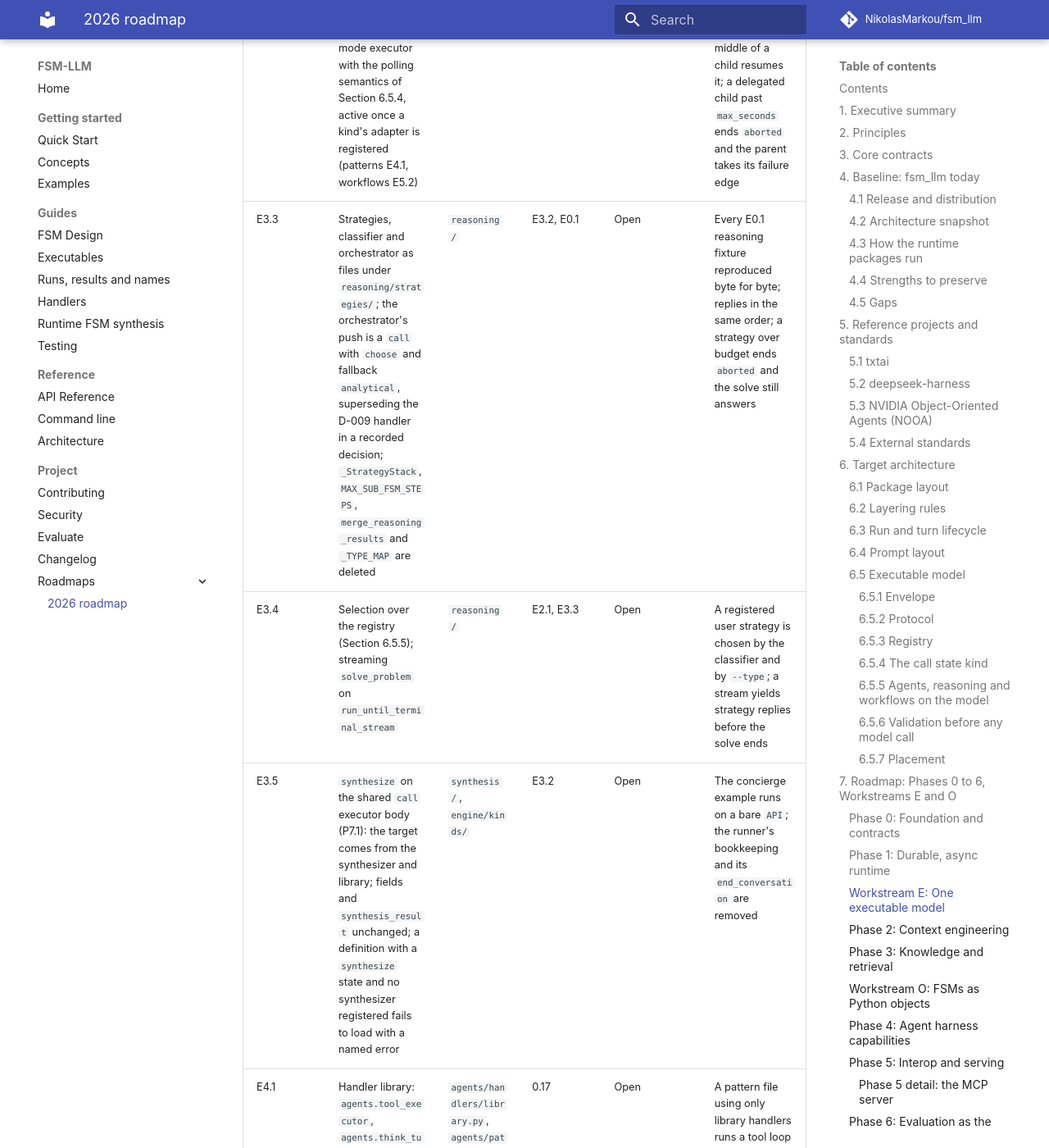
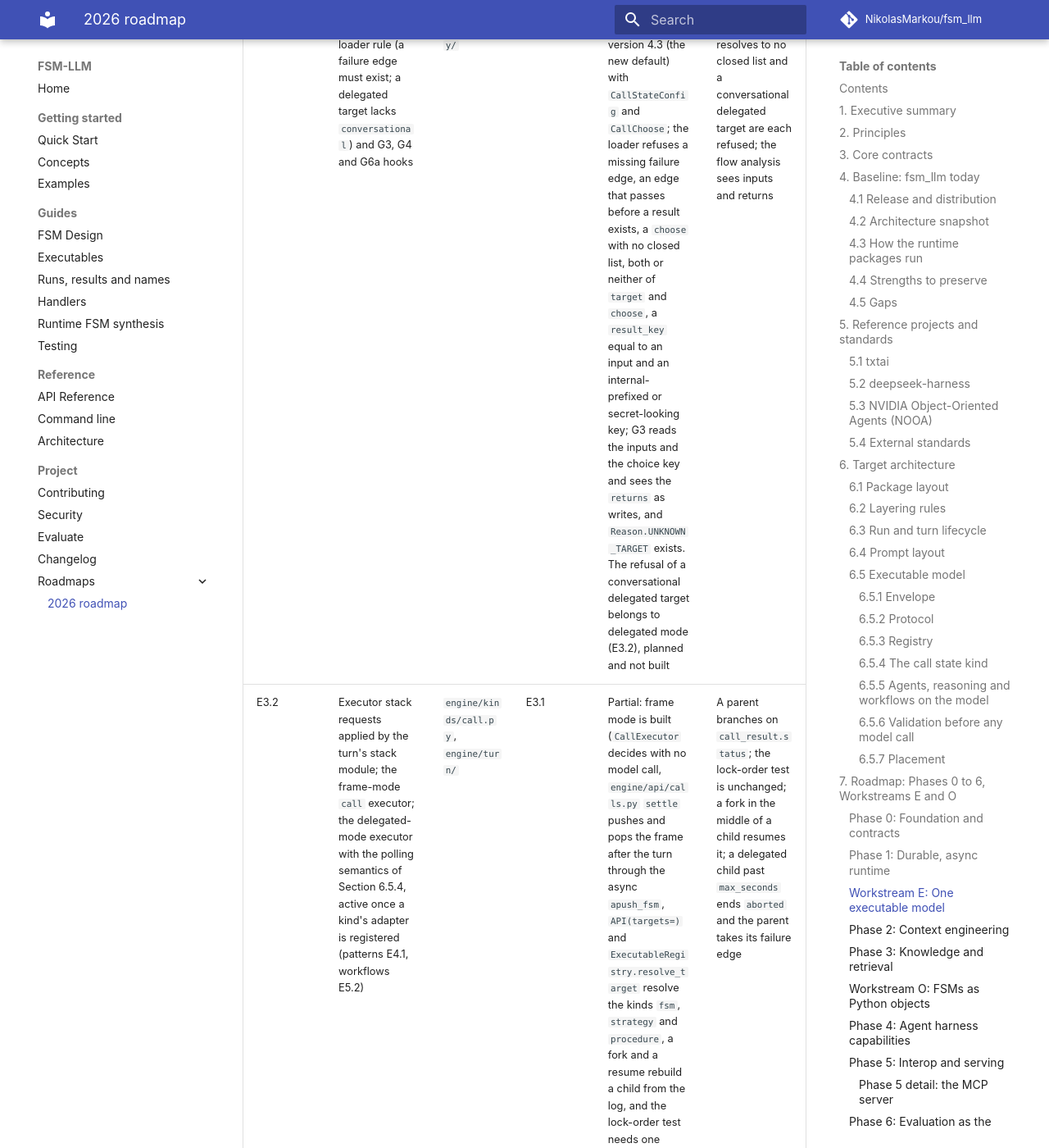
Before and after one commit to NikolasMarkou/fsm_llm, an MkDocs documentation site: the page built from docs/2026_roadmap.md, in a window 1280 px wide and 1400 px high, scrolled down 59452 px. Shown: the whole window at 82% size. Built offline with MkDocs 1.6.1 and Material for MkDocs 9.7.7, drawn with Linux system fonts in a browser that asks for light colours; comment, search, counter and statistics services are not loaded; the version menu is left out; some of the changed text lies outside the part shown.

Commit message:
[plan-2026-11-23-baa37f40/iter-1/step-25.2] docs(roadmap): status cells only: E3.1, E3.3, E3.4, E3.5 and P7.1 Done with what exists and the recorded deviations (handler-only choice key, strategy contract blocks and orchestrator bytes changed on purpose, MissingExecutorError at engine construction not at load), E3.2 Partial (frame mode built, delegated mode planned and not built), E5.2 stays Partial (its delegated-call half needs delegated mode), row 0.17 note (STRATEGIES and _TYPE_MAP retired, CallExecutor in the state_kinds table, SynthesizeExecutor deliberately not); counts and the baseline row left as measured at the baseline commit (HEAD is local and unpushed, the re-measurement of Section 4 is not cheap)

```diff
--- a/docs/2026_roadmap.md
+++ b/docs/2026_roadmap.md
@@ -610,7 +610,7 @@ Every item has the same shape: what changes, where it lands, which contract (Sec
 | 0.14 | State-kind registry: the engine dispatches each state to the executor of its kind; `State.kind` derived from the config | `core/state_kinds.py`, `engine/kinds/` | C2, C6 | Partial: registry and `executors=` are internal | A third-party kind registers through the `state_kinds` namespace (0.17, 5.5) |
 | 0.15 | One model resolver: `llm.resolve_model(model)` is the only resolver; `resolve_tool_model`, `DEFAULT_TOOL_MODEL` and the copy in `eval/config.py` are removed; `fsm-llm-eval`, the monitor and every launch route take `--model` or `LLM_MODEL` and otherwise exit with the `ModelNotConfiguredError` message | `llm/interface.py`, `eval/config.py`, `monitor/` | C5 | Done | A test over every entry point finds no path that names a model the caller did not set |
 | 0.16 | One result envelope (C13): `core/results.py` defines `RunResult`; `AgentResult`, `SolutionResult`, workflow outcomes and synthesis runs expose it; `success` derives from `status`; `StopReason` becomes a `str` enum whose values keep their wire strings and map onto `Reason`; `Reason` gains `cancelled` | `core/`, `agents/`, `reasoning/`, `workflows/`, `synthesis/` | C8, C13 | Partial: `core/results.py` defines `RunResult` and `Identity`; `AgentResult`, workflow instances and synthesis runs expose it, `success` derives from `status`, `StopReason` is a `str` enum mapped onto `Reason`, `Reason.CANCELLED` exists and `SolutionResult` is removed; the built-in executables adopt the envelope with the executable kinds | A test reads every public result type and finds the envelope; no library code branches on message text |
-| 0.17 | One name registry primitive (C10): `core/names.py` `NameRegistry[T]` with namespaces, freezing, override declarations and lazy entry-point loading. `ToolRegistry` is rebuilt on it; the handler library (E4.1), callables (E5.1), generators (E4.2), host gates (E6.1), state kinds, executable kinds and executable sources (E2.3) use it | `core/names.py`, `tools/registry.py` | C10 | Partial: `core/names.py` `NameRegistry` exists, the state-kind table and `ToolRegistry` are built on it; seven private tables remain (`_PATTERNS`, `SOPRegistry`, `_AGENT_CLASSES`, `_WORKFLOW_PRESETS`, `STRATEGIES`, `_TYPE_MAP`, `_ARTIFACT_SCHEMAS`), each retired by the row the test names | One test lists every namespace and its sources; the other eight private tables retire with E2.4, E3.3, E4.5, E4.6 and E5.1, and no new one is added |
+| 0.17 | One name registry primitive (C10): `core/names.py` `NameRegistry[T]` with namespaces, freezing, override declarations and lazy entry-point loading. `ToolRegistry` is rebuilt on it; the handler library (E4.1), callables (E5.1), generators (E4.2), host gates (E6.1), state kinds, executable kinds and executable sources (E2.3) use it | `core/names.py`, `tools/registry.py` | C10 | Partial: `core/names.py` `NameRegistry` exists, the state-kind table and `ToolRegistry` are built on it; the private tables `STRATEGIES` and `_TYPE_MAP` are retired (E3.3: the strategies are package data read by `reasoning/strategy_files.py`, and the spelling table is rebuilt per call from the registry), `CallExecutor` registers in the `state_kinds` table, `SynthesizeExecutor` deliberately does not (synthesis is a subpackage an engine layer may not import, so a host passes it through `executors=`), and five private tables remain (`_PATTERNS`, `SOPRegistry`, `_AGENT_CLASSES`, `_WORKFLOW_PRESETS`, `_ARTIFACT_SCHEMAS`), each retired by the row the test names | One test lists every namespace and its sources; the other eight private tables retire with E2.4, E3.3, E4.5, E4.6 and E5.1, and no new one is added |
 | 0.18 | Module headroom: before a row adds code to a module within 50 lines of the cap, a pure-move commit splits it (`ast.dump` equal, no behaviour change). Known now: `reasoning/engine.py` (E3.3, mostly deletions), `synthesis/library.py` (P7.2, E6.2), `memory.py`, `workflows/dsl.py` (E5.1), `llm/providers/litellm.py` (1.6, 1.15) | `src/fsm_llm/` | 0.4 | Partial: `synthesis/reply.py` split out of the synthesizer for its async twins; `workflows/dsl.py` (the step factories moved to `workflows/step_factories.py`) and `reasoning/engine.py` (the calculator and hybrid handler registration moved to `reasoning/handlers.py`) split; `synthesis/library.py`, `memory.py` and `llm/providers/litellm.py` wait for the rows that add code to them | The module-size guard never fails on a feature commit |
 
 **Exit criteria:** nine CI legs on three operating systems; every result type on C13; every name table on C10; one model resolver; upgrade guides gated; no feature commit fails the size guard.
@@ -685,11 +685,11 @@ E0.1 is done; E1 starts once Phase 0 lands 0.16 and 0.17. E0 and E1 change no ru
 | E2.2 | Aliases with weighted routes, deterministic per experiment name and conversation id; the served identity logged | `engine/executables/registry.py` | E2.1 | Partial: `set_alias` and `resolve` exist (weighted routes, assignment a pure function of the experiment name and the conversation id, a pinned identity never re-rolls); the served identity is not logged (no `executable/resolve` producer) and eval does not group by identity | Assignment is reproducible; eval groups results by identity |
 | E2.3 | The `executable_kinds` and `executable_sources` namespaces loaded lazily through entry points | `pyproject.toml`, `engine/` | 0.17 | Partial: `executable_kinds` and `executable_sources` exist as `NameRegistry` namespaces with entry-point groups and the lazy loader, a kind with no adapter fails with `ExecutableKindError` and the laziness test is unchanged; the entry-point wiring in `pyproject.toml` is carried, so a source is found only when its package was imported | The import-laziness test is unchanged; a kind with no installed adapter fails with a named error |
 | E2.4 | Built-in executables on today's runners, declared through `executable_sources`: `agents` registers one `pattern` per built-in pattern, `reasoning` one `strategy` per strategy and the `reasoning.solve` entry, the meta-builder a `conversational` pattern, each in memory with lifecycle `builtin`. Patterns whose constructors still need Python objects declare them in `requires.callables` and are refused by serve and the monitor until E4.2. The monitor launches and draws agents by executable id; `_AGENT_CLASSES` and the agent half of `flows.json` are removed. E3 and E4 later replace the bodies with files under the same ids | `agents/`, `reasoning/`, `monitor/` | E2.1, E2.3 | Partial: `agents` registers the `create_agent` patterns by id (code-backed, lifecycle `builtin`, `requires.callables` declared and not `launchable`; the meta-builder is a single-shot `conversational` pattern) and `reasoning` registers the nine strategies as `strategy` documents and `reasoning.solve`; the monitor half (launch and draw by id, removing `_AGENT_CLASSES` and the agent half of `flows.json`) and the MCP server are carried | `registry.get("react").run(...)` and `registry.get("reasoning.solve").run(...)` return C13 results; the monitor draws every registered pattern from its instantiated FSM; the MCP server (5.3) runs on them |
-| E3.1 | `call` kind spec with `target` and `choose`, loader rule (a failure edge must exist; a delegated target lacks `conversational`) and G3, G4 and G6a hooks | `core/state_kinds.py`, `core/verify/` | C2, C6 | Open | A missing failure edge, a `choose` that resolves to no closed list and a conversational delegated target are each refused; the flow analysis sees inputs and returns |
-| E3.2 | Executor stack requests applied by the turn's stack module; the frame-mode `call` executor; the delegated-mode executor with the polling semantics of Section 6.5.4, active once a kind's adapter is registered (patterns E4.1, workflows E5.2) | `engine/kinds/call.py`, `engine/turn/` | E3.1 | Open | A parent branches on `call_result.status`; the lock-order test is unchanged; a fork in the middle of a child resumes it; a delegated child past `max_seconds` ends `aborted` and the parent takes its failure edge |
-| E3.3 | Strategies, classifier and orchestrator as files under `reasoning/strategies/`; the orchestrator's push is a `call` with `choose` and fallback `analytical`, superseding the D-009 handler in a recorded decision; `_StrategyStack`, `MAX_SUB_FSM_STEPS`, `merge_reasoning_results` and `_TYPE_MAP` are deleted | `reasoning/` | E3.2, E0.1 | Open | Every E0.1 reasoning fixture reproduced byte for byte; replies in the same order; a strategy over budget ends `aborted` and the solve still answers |
-| E3.4 | Selection over the registry (Section 6.5.5); streaming `solve_problem` on `run_until_terminal_stream` | `reasoning/` | E2.1, E3.3 | Open | A registered user strategy is chosen by the classifier and by `--type`; a stream yields strategy replies before the solve ends |
-| E3.5 | `synthesize` on the shared `call` executor body (P7.1): the target comes from the synthesizer and library; fields and `synthesis_result` unchanged; a definition with a `synthesize` state and no synthesizer registered fails to load with a named error | `synthesis/`, `engine/kinds/` | E3.2 | Open | The concierge example runs on a bare `API`; the runner's bookkeeping and its `end_conversation` are removed |
+| E3.1 | `call` kind spec with `target` and `choose`, loader rule (a failure edge must exist; a delegated target lacks `conversational`) and G3, G4 and G6a hooks | `core/state_kinds.py`, `core/verify/` | C2, C6 | Done: `call` is registered at definition version 4.3 (the new default) with `CallStateConfig` and `CallChoose`; the loader refuses a missing failure edge, an edge that passes before a result exists, a `choose` with no closed list, both or neither of `target` and `choose`, a `result_key` equal to an input and an internal-prefixed or secret-looking key; G3 reads the inputs and the choice key and sees the `returns` as writes, and `Reason.UNKNOWN_TARGET` exists. The refusal of a conversational delegated target belongs to delegated mode (E3.2), planned and not built | A missing failure edge, a `choose` that resolves to no closed list and a conversational delegated target are each refused; the flow analysis sees inputs and returns |
+| E3.2 | Executor stack requests applied by the turn's stack module; the frame-mode `call` executor; the delegated-mode executor with the polling semantics of Section 6.5.4, active once a kind's adapter is registered (patterns E4.1, workflows E5.2) | `engine/kinds/call.py`, `engine/turn/` | E3.1 | Partial: frame mode is built (`CallExecutor` decides with no model call, `engine/api/calls.py` `settle` pushes and pops the frame after the turn through the async `apush_fsm`, `API(targets=)` and `ExecutableRegistry.resolve_target` resolve the kinds `fsm`, `strategy` and `procedure`, a fork and a resume rebuild a child from the log, and the lock-order test needs one added row); the executor stack requests are applied by `engine/api`, not `engine/turn`; delegated mode (a pattern or workflow as a polled child run on a thread host, `RunContext.derive(cancel=)`, `Reason.RUN_LOST`, the `run/start` and `run/end` producers) is planned and not built | A parent branches on `call_result.status`; the lock-order test is unchanged; a fork in the middle of a child resumes it; a delegated child past `max_seconds` ends `aborted` and the parent takes its failure edge |
+| E3.3 | Strategies, classifier and orchestrator as files under `reasoning/strategies/`; the orchestrator's push is a `call` with `choose` and fallback `analytical`, superseding the D-009 handler in a recorded decision; `_StrategyStack`, `MAX_SUB_FSM_STEPS`, `merge_reasoning_results` and `_TYPE_MAP` are deleted | `reasoning/` | E3.2, E0.1 | Done: the nine strategies, the classifier and the orchestrator are package data under `reasoning/strategies/` (the strategy bodies byte equal to the E0.1 fixtures; the orchestrator and the strategies' contract blocks changed on purpose, each recorded in a decision), the orchestrator's `execute_reasoning` is a `call` with `choose` on the handler-only `classified_problem_type` (a deviation from the public key of Section 6.5.4: a model reply must not pick the strategy) and fallback `analytical`, and `_StrategyStack`, `MAX_SUB_FSM_STEPS`, `merge_reasoning_results`, `STRATEGIES`, `StrategySpec` and `_TYPE_MAP` are deleted; a strategy over its budget ends `aborted/budget_spent` and the solve answers | Every E0.1 reasoning fixture reproduced byte for byte; replies in the same order; a strategy over budget ends `aborted` and the solve still answers |
+| E3.4 | Selection over the registry (Section 6.5.5); streaming `solve_problem` on `run_until_terminal_stream` | `reasoning/` | E2.1, E3.3 | Done: `ReasoningEngine(registry=)` selects among every eligible registered strategy through one function (`strategy_choices`), the classifier carries the strategies as closed intents (at most 15, `analytical` always kept, low confidence falls to `analytical`, an injected interface needs `complete`), `python -m fsm_llm.reasoning` takes `--type` from the registry and `--executables DIR`, and `solve_problem_stream` streams over `run_until_terminal_stream` | A registered user strategy is chosen by the classifier and by `--type`; a stream yields strategy replies before the solve ends |
+| E3.5 | `synthesize` on the shared `call` executor body (P7.1): the target comes from the synthesizer and library; fields and `synthesis_result` unchanged; a definition with a `synthesize` state and no synthesizer registered fails to load with a named error | `synthesis/`, `engine/kinds/` | E3.2 | Done: `SynthesizeExecutor` runs the kind on the engine's settle step (obtain, gates and refusals inside Pass 1, `synthesis_result` unchanged), `ProcedureRunner` and its bookkeeping are deleted, and a bare `API`, `FSMManager` or `MessagePipeline` with a `synthesize` state and no executor fails with `MissingExecutorError` at construction, push, fork, resume or first turn (not at load: the loader and the validator stay pure, so the done-when below reads at engine construction) | The concierge example runs on a bare `API`; the runner's bookkeeping and its `end_conversation` are removed |
 | E4.1 | Handler library: `agents.tool_executor`, `agents.think_turn_limiter`, `agents.forced_conclusion`, `agents.approval_gate`, `agents.trace_recorder`, `agents.run_guard` and the rest of `agents/handlers/` registered by name; `PatternAgent` runs any `pattern` on `_standard_run` and registers the pattern adapter | `agents/handlers/library.py`, `agents/pattern_agent.py` | 0.17 | Open | A pattern file using only library handlers runs a tool loop end to end |
 | E4.2 | Built-in patterns as files with variants and one generator (`agents.prompt_chain`); each `build_<x>_fsm` becomes `instantiate` on its file and returns the same dict; every constructor argument maps per Section 6.5.1 (data to `options`, `evaluation_fn` to a callable name or an executable id, `worker_factory` and swarm members to executable ids, `ChainStep.validation_fn` to JsonLogic); `ReasoningReactAgent` becomes a pattern whose state calls a strategy by id; D-001 [STALE] and D-058 are superseded | `agents/patterns/`, `agents/fsm_definitions/` | E1, E3.2, E4.1, E0.1 | Open | Every E0.1 agent fixture reproduced byte for byte; all 18 entries of `_PATTERNS` launch by id from the monitor and from `fsm-llm-serve`; the `agents -> reasoning` edge is gone |
 | E4.3 | `create_agent(pattern, tools=, registry=)` resolves through the registry; user directories (`ExecutableRegistry.from_paths`, `--executables DIR`); a pattern whose tools need approval and that does not bind `agents.approval_gate` is refused at creation | `agents/` | E2.1, E4.2 | Open | `create_agent("my_pattern")` works from a user directory; the refusal is tested |
@@ -698,7 +698,7 @@ E0.1 is done; E1 starts once Phase 0 lands 0.16 and 0.17. E0 and E1 change no ru
 | E4.6 | The meta-builder emits envelopes: the FSM artifact as `fsm`, the agent artifact as a `pattern` preset, the workflow artifact as a `workflow` body (after E5.1); the schemas shown to the model are generated from the envelope models, replacing `_FSM_SCHEMA`, `_WORKFLOW_SCHEMA` and `_AGENT_SCHEMA`; output enters as `draft` through V1 to V7; `fsm-llm-meta` writes envelope files | `agents/meta_builder/`, `agents/meta_builders/`, `agents/meta_prompts.py` | E1.3, E4.5, E5.1 | Open | Each artifact type loads into the registry and runs; an unknown name or a handler binding in model output is refused |
 | E4.7 | Frame-scoped handler bindings: a pattern pushed in frame mode attaches its handlers on push and detaches them on pop, so `conversational` patterns such as the meta-builder run as frames under a `call` | `engine/`, `agents/` | E3.2, E4.1 | Open | A parent FSM calls the meta-builder by id, the user talks to it, and its artifact returns through `returns` |
 | E5.1 | Workflow loader and the `callables` namespace; the declarative step subset of 1.8; the monitor's `_WORKFLOW_PRESETS` and the workflow half of `flows.json` become registered `workflow` documents | `workflows/loader.py`, `workflows/callables.py`, `monitor/` | 0.17, 0.18, E1.1 | Partial: `load_workflow(document, *, objects, step_classes=None)` and `serialize(callables=)` exist and `load(serialize(w)) == w` holds for every step class with named callables (an `FSMDefinition` object in a conversation step comes back as its dict); the `callables` namespace is a registry the caller builds, the `workflow` envelope kind is refused by name, and the monitor presets and the workflow half of `flows.json` are carried | `load(serialize(w)) == w` for every step type with named callables; the monitor draws every registered workflow; `flows.json` is gone |
-| E5.2 | `ExecutableStep` (`target`, `inputs`, `returns`, `success_step_id`, `error_step_id`); `target` by name on `AgentStep` and `ConversationStep`; the workflow adapter, which lets a delegated `call` (E3.2) run a workflow | `workflows/steps/executable.py`, `workflows/adapter.py` | E2.1, E3.2 | Partial: `ExecutableStep` and `executable_step` exist (`target`, `inputs`, `returns`, `success_step_id`, `error_step_id`, `max_steps`, `max_seconds`, `callables`; a failed or aborted result routes to the error step) and the steps that call a model are awaited on the loop; `target` on `AgentStep` and `ConversationStep` and the workflow adapter for a delegated `call` are carried (they need E3.2) | A JSON workflow runs a strategy, a pattern and a library procedure and merges their outputs; an FSM `call` runs a workflow |
+| E5.2 | `ExecutableStep` (`target`, `inputs`, `returns`, `success_step_id`, `error_step_id`); `target` by name on `AgentStep` and `ConversationStep`; the workflow adapter, which lets a delegated `call` (E3.2) run a workflow | `workflows/steps/executable.py`, `workflows/adapter.py` | E2.1, E3.2 | Partial: `ExecutableStep` and `executable_step` exist (`target`, `inputs`, `returns`, `success_step_id`, `error_step_id`, `max_steps`, `max_seconds`, `callables`; a failed or aborted result routes to the error step) and the steps that call a model are awaited on the loop; `target` on `AgentStep` and `ConversationStep` and the workflow adapter for a delegated `call` are carried (they need delegated mode of E3.2, planned and not built) | A JSON workflow runs a strategy, a pattern and a library procedure and merges their outputs; an FSM `call` runs a workflow |
 | E5.3 | Delegated-run handles written before start; `Executable.resume(handle)`; workflow instances persisted on the log (1.8) | `workflows/`, `engine/executables/` | 1.1, E5.2 | Open | A killed process resumes a parent conversation and its child workflow from the log |
 | E6.1 | `SynthesisPolicy.from_json` and `to_json` (ceilings stay in `synthesis/constants.py`; a file may tighten, never exceed); a gate pipeline file: G1 to G5 and G6a present and in order, host gates by name after G6a, G6b and G7 by policy; files loaded through `security.resolve_within`, never written by a model | `synthesis/policy.py`, `synthesis/gates.py` | C9, 0.17 | Open | A file that drops or reorders a mandatory gate or exceeds a ceiling is refused; a host gate's failure enters the repair message |
 | E6.2 | Library entries as `procedure` executables; the library is a registry source (with P7.2) | `synthesis/library.py` | E2.1 | Open | A verified procedure is callable by id from a `call` state and a workflow step |
@@ -1008,7 +1008,7 @@ The `synthesize` state keeps its fields and its `synthesis_result`; a host may i
 
 | # | Change | Where | Builds on | Status | Done when |
 |---|---|---|---|---|---|
-| P7.1 | `synthesize` driven by the engine through the `call` executor body | `synthesis/`, `engine/kinds/` | E3.5 | Open; delivered by E3.5 | The concierge example runs on a bare `API` |
+| P7.1 | `synthesize` driven by the engine through the `call` executor body | `synthesis/`, `engine/kinds/` | E3.5 | Done, delivered by E3.5 (the shared body is the call executor's request and settle path; `inject_abort` stays, plan baa37f40 D-042) | The concierge example runs on a bare `API` |
 | P7.2 | Library on the runtime store: records, run counters, traces, scenarios and patches become events and SQLite projections; counters update atomically across processes; a corrupt record is quarantined and reported; the library is a registry source (E6.2) | `synthesis/library.py`, `runtime/stores/` | 1.1, 1.2, E6.2, 0.18 | Open | Two processes on one library keep exact counters; a corrupt record leaves every other procedure retrievable |
 | P7.3 | Signals from events: `provider/error` codes replace usage heuristics; diagnosis gains rules for `extraction/miss` and `intent/out_of_scope` | `synthesis/diagnose.py` | 1.1, 1.15 | Partial: `provider_error` decided from the log position; miss and out-of-scope events have no producer | An outage is never diagnosed as a procedure fault; seeded out-of-scope and malformed-extraction defects are diagnosed |
 | P7.4 | Lean imports: `synthesis` imports only L0 to L5 | `synthesis/` | 3.2, 6.6 | Open | No ignore line names `synthesis`; `import fsm_llm.synthesis` loads no agent pattern |
```
